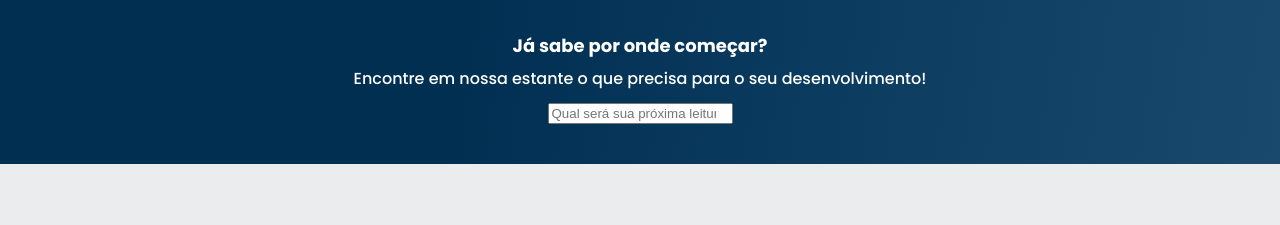
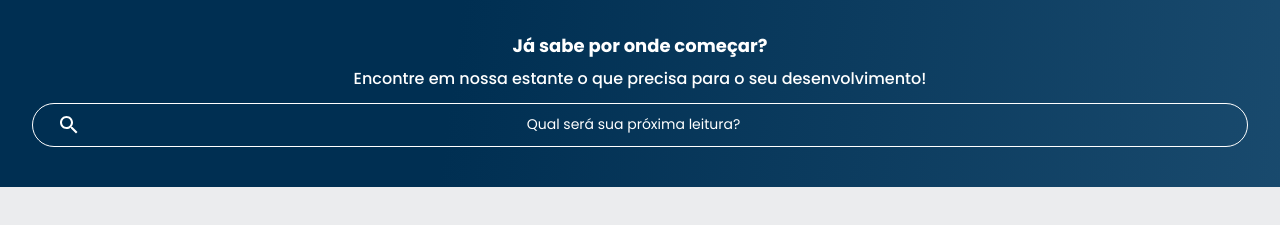
Before and after one commit to JoaoSirqueira/alurabooks-responsivo, a plain HTML site: page index.html in a window 1280 px wide. Shown: the part 75-300 px from the top of the page. Drawn offline with Linux system fonts and the light colour scheme.

Commit message:
Barra de Pesquisa

```diff
--- a/styles/banner.css
+++ b/styles/banner.css
@@ -14,3 +14,22 @@
     font-weight: 500;
     margin: 1em 0;
 }
+
+.banner__pesquisa {
+    background-color: transparent;
+    border: 1px solid var(--branco);
+    color: var(--branco);
+    border-radius: 24px;
+    padding: 1em;
+    width: 100%;
+}
+
+.banner__pesquisa::placeholder {
+    font-family: var(--fonte-principal);
+    font-size: 14px;
+    font-weight: 400;
+    text-align: center;
+    color: var(--branco);
+    background: url("../img/Lupa.svg") no-repeat;
+    background-position: 1em;
+}
```
